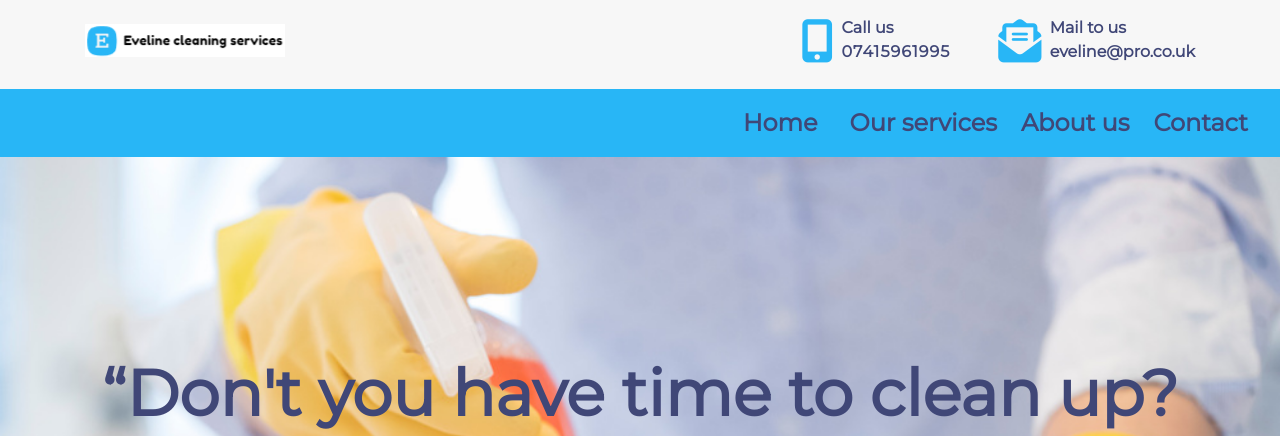
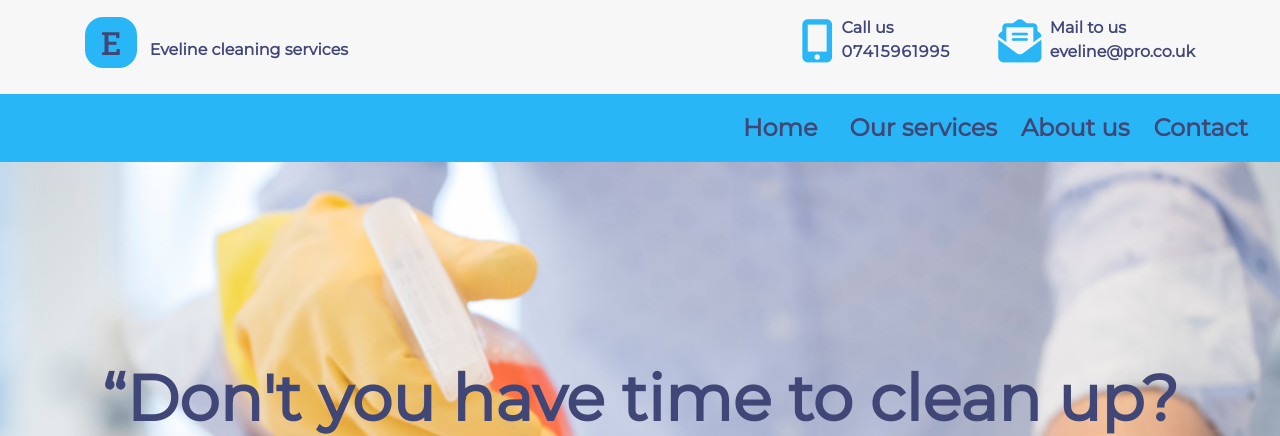
Before and after one commit to pilecki/eveline-django1, a Django app: page / in a window 1280 px wide. Shown: the top 436 px of the page. Run offline with Django 3.2, Linux system fonts and the light colour scheme; some libraries are stand-ins or nearby versions.

Commit message:
Changed logo in navbar

```diff
--- a/eveline/static/css/style.css
+++ b/eveline/static/css/style.css
@@ -56,6 +56,18 @@ body {
         font-size: 1rem !important;
     }
 }
+.logo {
+    border-radius: 35%;
+    background-color:  #28b6f6;
+    font-family: 'Roboto Slab', serif;
+}
+
+@media only screen and (max-width: 767px) {
+    .logo-sm {
+        padding: 0 0.75rem !important;
+    }
+}
+
 /*Navbar*/
 
 
--- a/home/templates/home/index.html
+++ b/home/templates/home/index.html
@@ -8,6 +8,7 @@
     <meta http-equiv="X-UA-Compatible" content="ie=edge">
     <link rel="stylesheet" href="https://stackpath.bootstrapcdn.com/bootstrap/4.5.2/css/bootstrap.min.css" integrity="sha384-JcKb8q3iqJ61gNV9KGb8thSsNjpSL0n8PARn9HuZOnIxN0hoP+VmmDGMN5t9UJ0Z" crossorigin="anonymous">
     <link href="https://fonts.googleapis.com/css2?family=Montserrat&display=swap" rel="stylesheet">
+    <link href="https://fonts.googleapis.com/css2?family=Roboto+Slab:wght@500&display=swap" rel="stylesheet">
     <link rel="stylesheet" href="{% static 'css/style.css' %}" type="text/css" />
     <title>Eveline Cleaning Services</title>
     <style>
@@ -24,7 +25,12 @@
     <header>
             <div class="container-md pt-3 pb-md-4">
                 <div class="d-none d-md-inline-block pt-2">
-                    <span class=""><img src="{{ MEDIA_URL }}logo6.jpg"></span>
+                    <span class="mr-2">
+                        <h2 class="d-inline logo py-1 px-3">E</h2>
+                    </span>
+                    <strong>
+                        <span>Eveline cleaning services</span>
+                    </strong>
                 </div>
                 <div class="d-md-inline-block float-md-right">
                     <div class="d-inline-block pr-1">
@@ -48,7 +54,13 @@
             </div>
             <!-- Logo -->
             <div class="container-fluid pl-2 d-block d-md-none">
-                <img src="{{ MEDIA_URL }}logo6.jpg" class="w-65">
+                <!-- <img src="{{ MEDIA_URL }}logo6.jpg" class="w-65"> -->
+                <span class="mr-2">
+                    <h2 class="d-inline logo py-1 px-3 logo-sm">E</h2>
+                </span>
+                <strong>
+                    <span>Eveline cleaning services</span>
+                </strong>
             </div>
         <nav class="navbar navbar-expand-sm bg-color3 mt-2">
 
```
Also changed, not shown: home/urls.py (line endings or trailing spaces).
